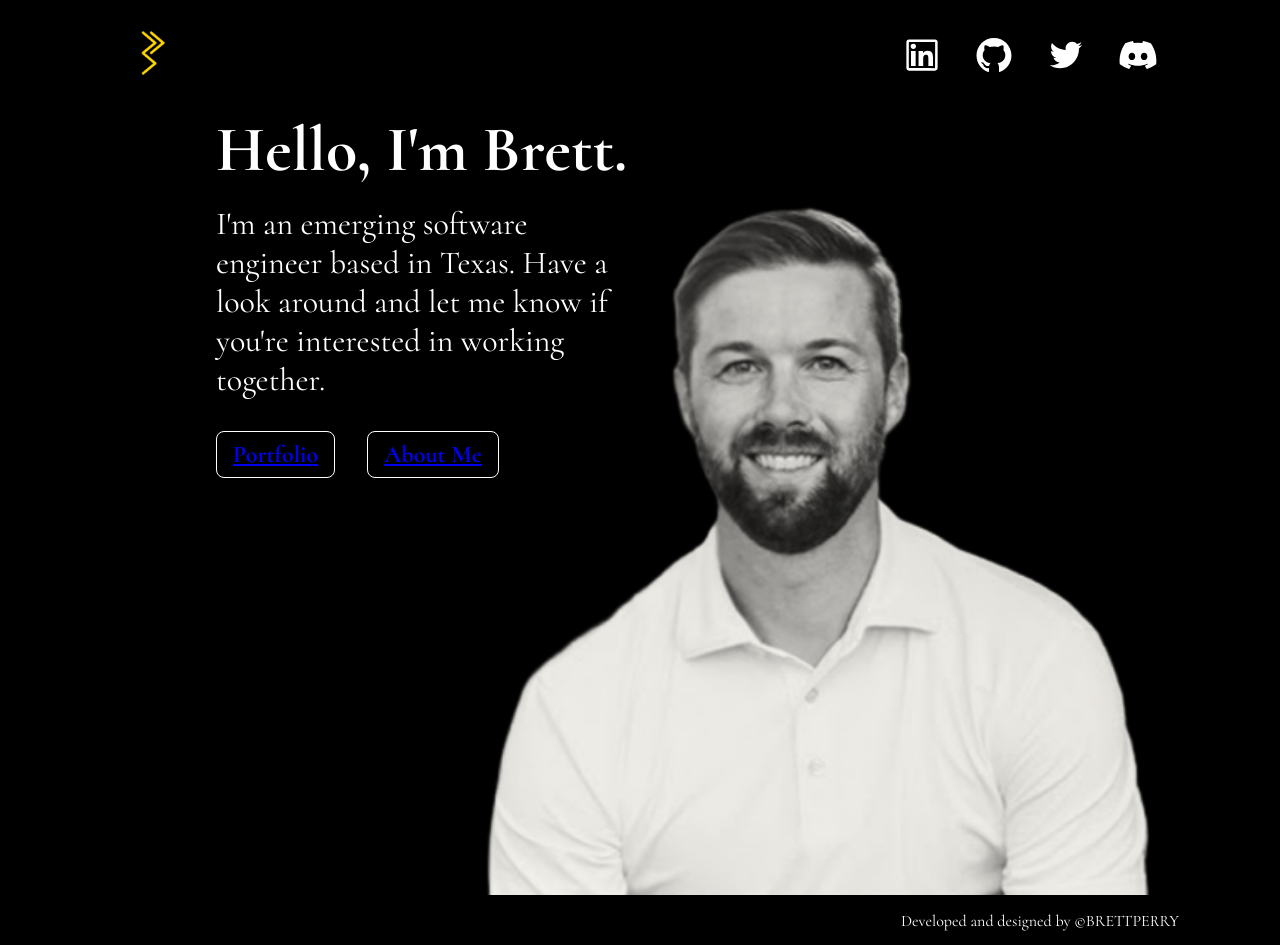
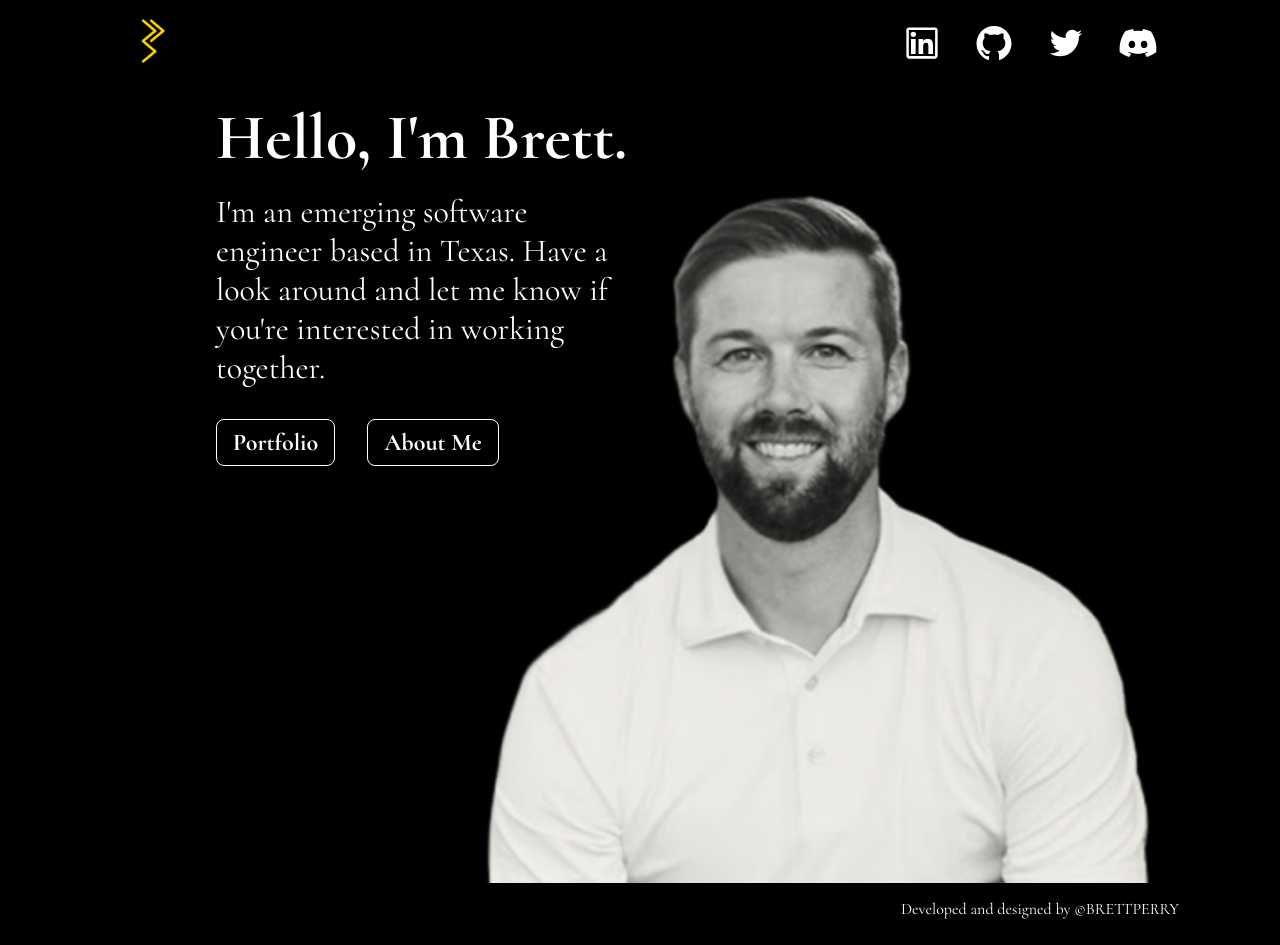
Before and after one commit to bperry13/portfolio, a Next.js app: page / in a window 1280 px wide. Built offline with nearby package versions, Linux system fonts and the light colour scheme.

Commit message:
buttons finished

```diff
--- a/app/globals.css
+++ b/app/globals.css
@@ -5,6 +5,7 @@
   --background-color: #000;
   --primary-font-color: #fff;
   --primary-hover-color: #ffd700;
+  --hover-background-glow: rgb(255, 255, 255, 0.3);
 }
 
 html {
@@ -12,8 +13,10 @@ html {
 }
 
 body {
-  max-width: var(--max-width);
-  margin: 0 auto;
-  margin-top: 20px;
   color: var(--primary-font-color);
 }
+
+a {
+  color: inherit;
+  text-decoration: none;
+}
--- a/app/page.module.css
+++ b/app/page.module.css
@@ -1,5 +1,10 @@
 /* ---------- lg - 1100px max ---------- */
+
 .main {
+  max-width: var(--max-width);
+  margin: 0 auto;
+  margin-top: 20px;
+  /**/
   overflow: hidden;
   display: flex;
   flex-direction: column;
@@ -78,19 +83,21 @@
   font: inherit;
   font-size: 1.5rem;
   font-weight: 700;
+  color: var(--primary-font-color);
   margin: 1rem;
   padding: 0.5rem 1rem;
   border-radius: 0.5rem;
   border: 0.1rem solid transparent;
   border-color: var(--primary-font-color);
   background-color: transparent;
-  color: var(--primary-font-color);
+
   transition: all 0.25s ease-in-out;
 }
 
 .button:hover {
   cursor: pointer;
   color: var(--primary-hover-color);
+  background-color: var(--hover-background-glow);
 }
 
 .footer {
@@ -103,7 +110,7 @@
 }
 
 /* ---------- md - 900px max  ---------- */
-@media screen and (max-width: var(--md-width)) {
+@media screen and (max-width: 900px) {
   .main {
     max-width: var(--md-width);
     align-items: center;
@@ -125,7 +132,7 @@
 }
 
 /* ---------- sm - 700px max  ---------- */
-@media screen and (max-width: var(--sm-width)) {
+@media screen and (max-width: 700px) {
   .main {
     min-width: 100vw;
     min-height: 100vh;
```
